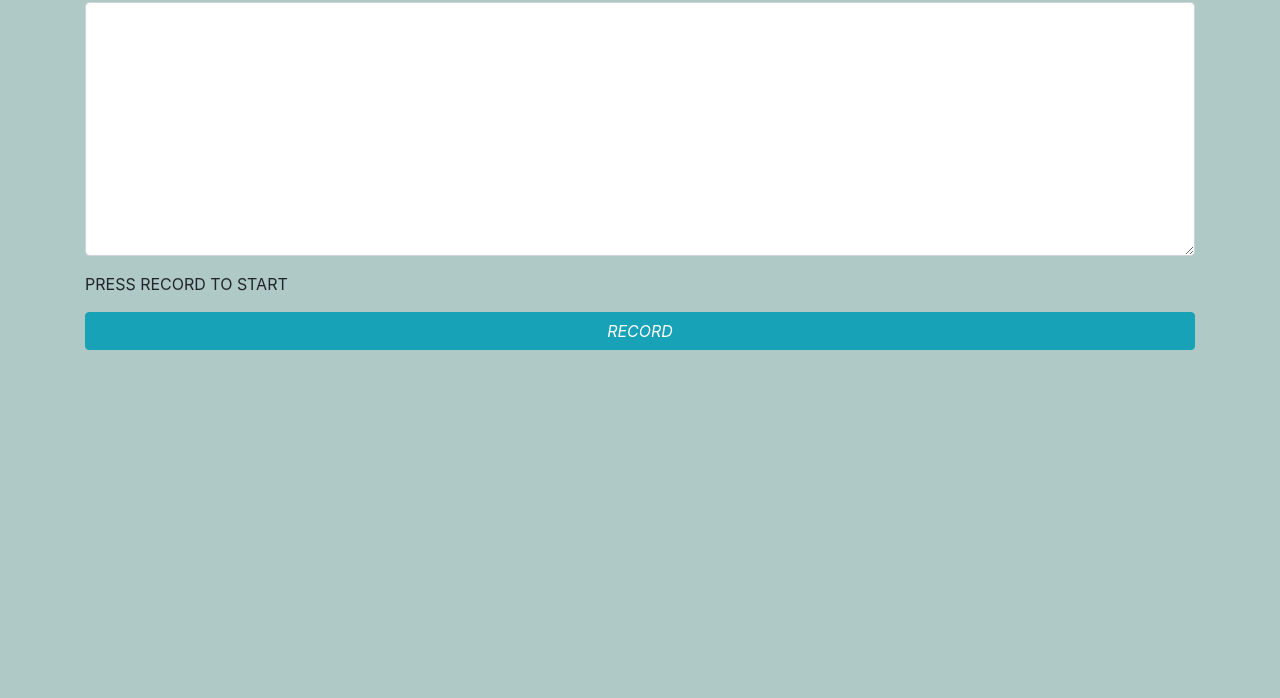
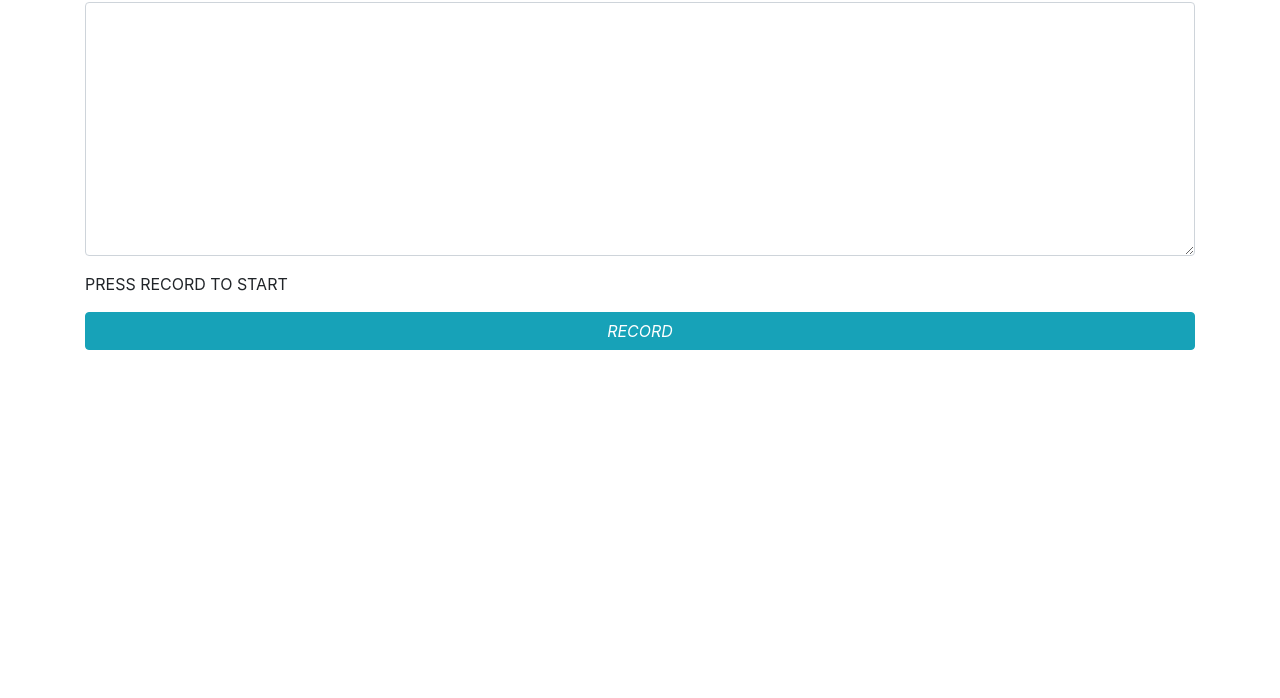
Before and after one commit to ManashaG/Speech-Recognition, a plain HTML site: page index.html in a window 1280 px wide. Shown: the part 102-800 px from the top of the page. Drawn offline with nearby package versions, Linux system fonts and the light colour scheme.

Commit message:
Update index.html

```diff
--- a/index.html
+++ b/index.html
@@ -5,12 +5,7 @@
     <meta name="viewport" content="width=device-width, initial-scale=1.0">
     <title>Speech Recognition</title>
     <link rel="stylesheet" href="https://stackpath.bootstrapcdn.com/bootstrap/4.5.2/css/bootstrap.min.css">
-    <style>
-        body{
-            background-color: #afc9c7fd;
-        }
-
-    </style>
+    <link rel="stylesheet" href="style.css>
 </head>
 <body>
     <div class="container">
```
